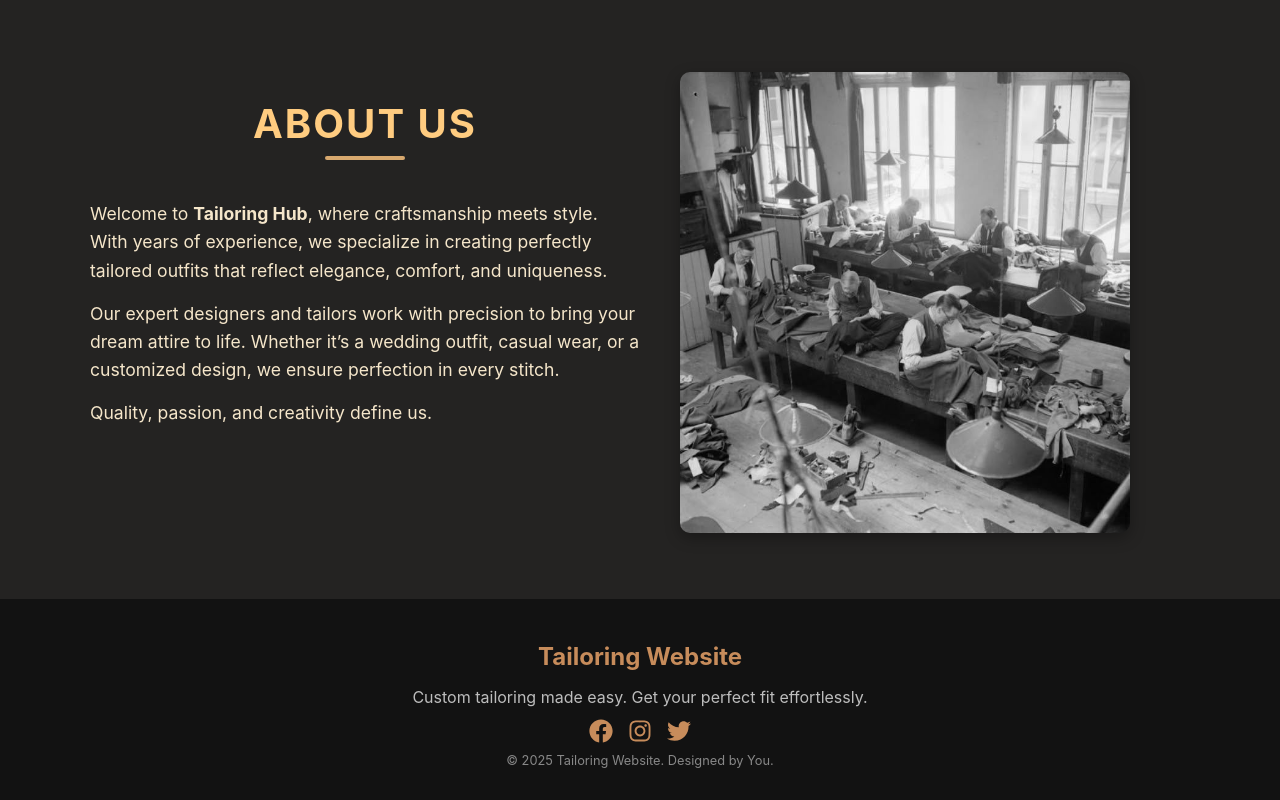
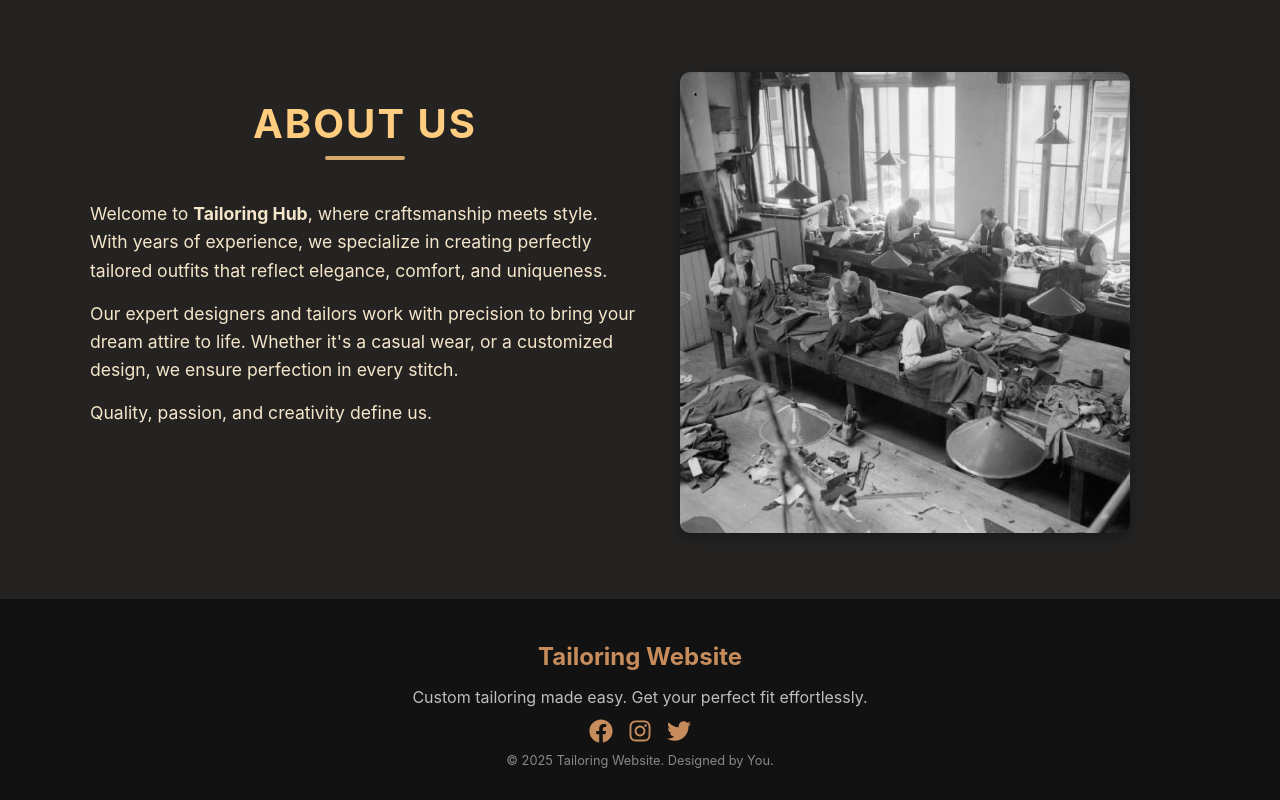
Before and after one commit to ckhiba/Tailor-hub, a React (Vite) app in the folder client/: page /customer/home in a window 1280 px wide. Shown: the part 1698-2498 px from the top of the page. Built offline with nearby package versions, Linux system fonts and the light colour scheme; no server answers.

Commit message:
update cusaboutpage

```diff
--- a/client/src/components/CusAboutUsPage.jsx
+++ b/client/src/components/CusAboutUsPage.jsx
@@ -14,7 +14,7 @@ function CusAboutUsPage() {
                 </p>
                 <p>
                 Our expert designers and tailors work with precision to bring your
-                dream attire to life. Whether it’s a wedding outfit, casual wear,
+                dream attire to life. Whether it's a  casual wear,
                 or a customized design, we ensure perfection in every stitch.
                 </p>
                 <p>Quality, passion, and creativity define us.</p>
```
